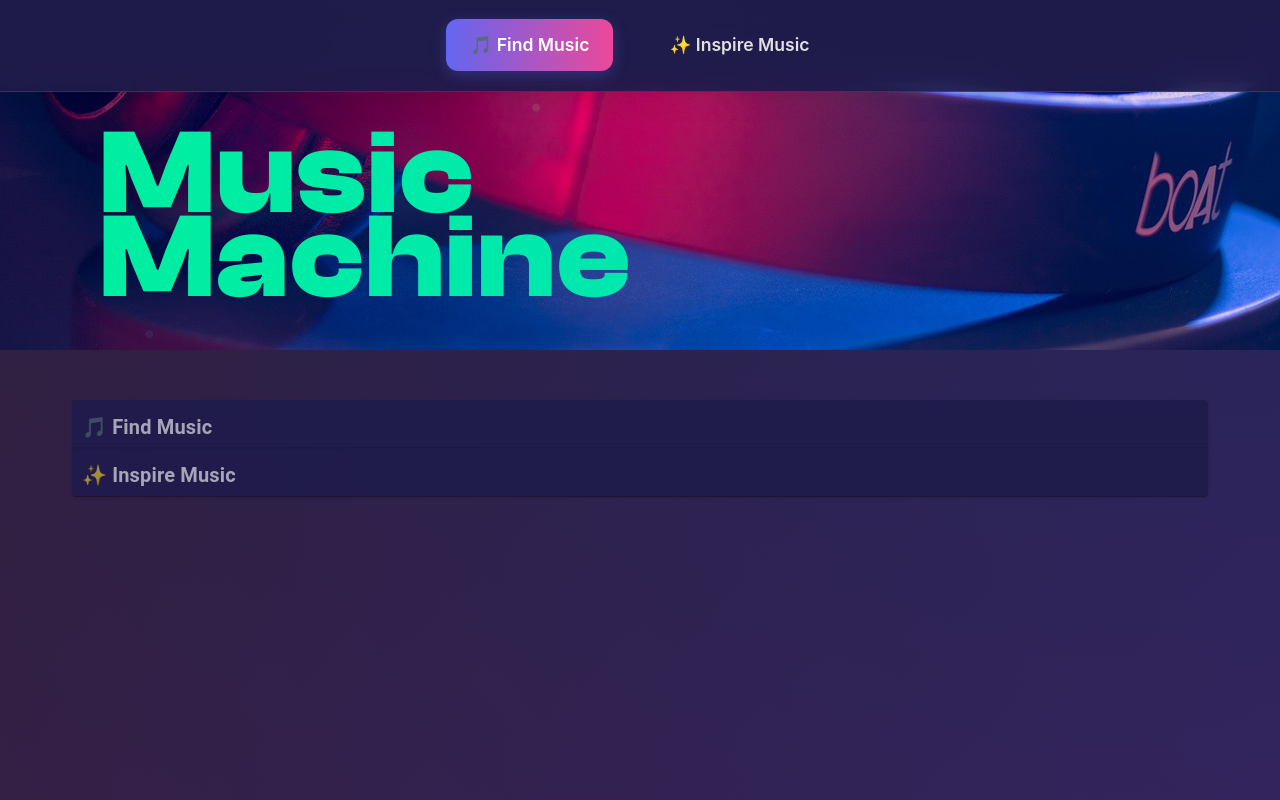
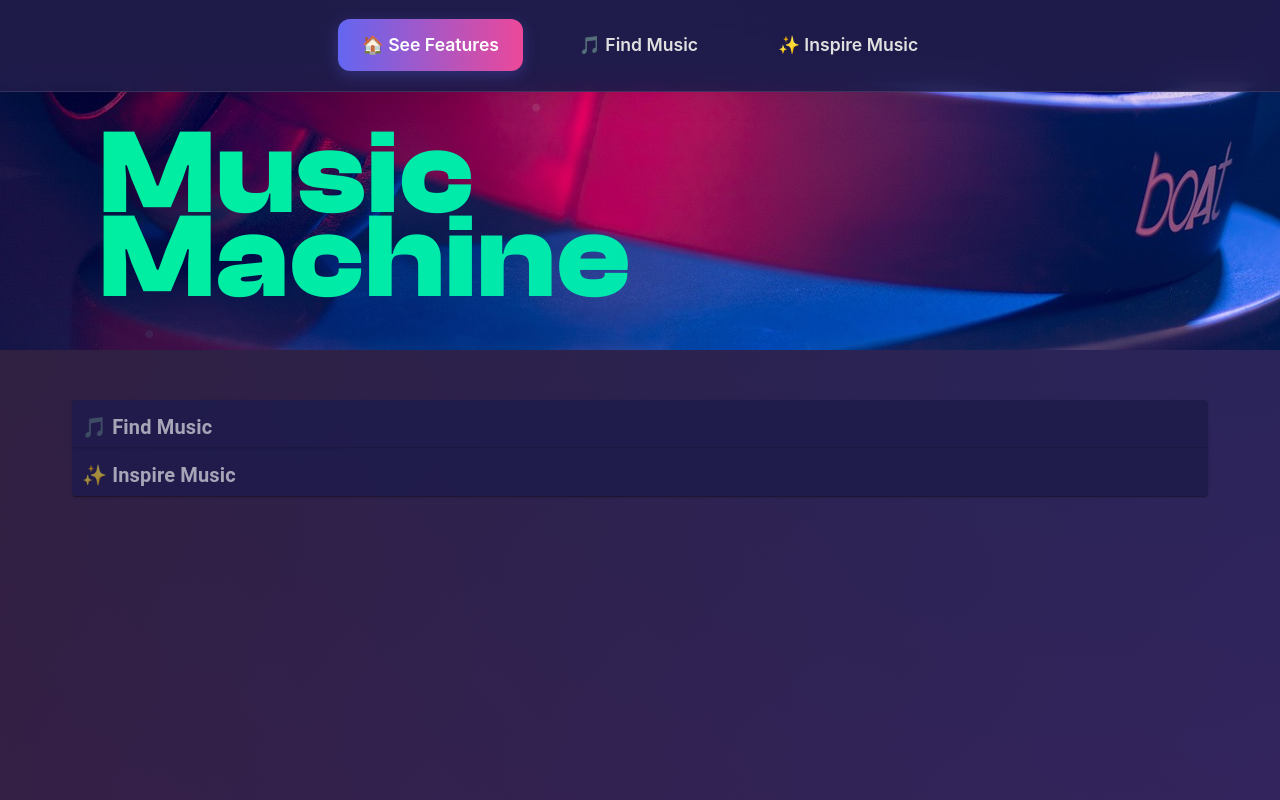
Before and after one commit to JiwonJJeong/playlist-suggester, a React (Vite) app: page / in a window 1280 px wide. Built offline with nearby package versions, Linux system fonts and the light colour scheme.

Commit message:
Feat: Set LandingPage as empty route
And add Nav button for the LandingPage
And move the playlist generator to its own route

```diff
--- a/src/components/App.jsx
+++ b/src/components/App.jsx
@@ -22,9 +22,15 @@ function App() {
     <div className="app-container">
       <nav className="nav-container">
         <div className="nav-content">
+        <Link
+            to="/"
+            className={`nav-link ${location.pathname === '/' ? 'active' : ''}`}
+          >
+            🏠 See Features
+          </Link>
           <Link
             to="/playlist"
-            className={`nav-link ${location.pathname === '/' ? 'active' : ''}`}
+            className={`nav-link ${location.pathname === '/playlist' ? 'active' : ''}`}
           >
             🎵 Find Music
           </Link>
```
